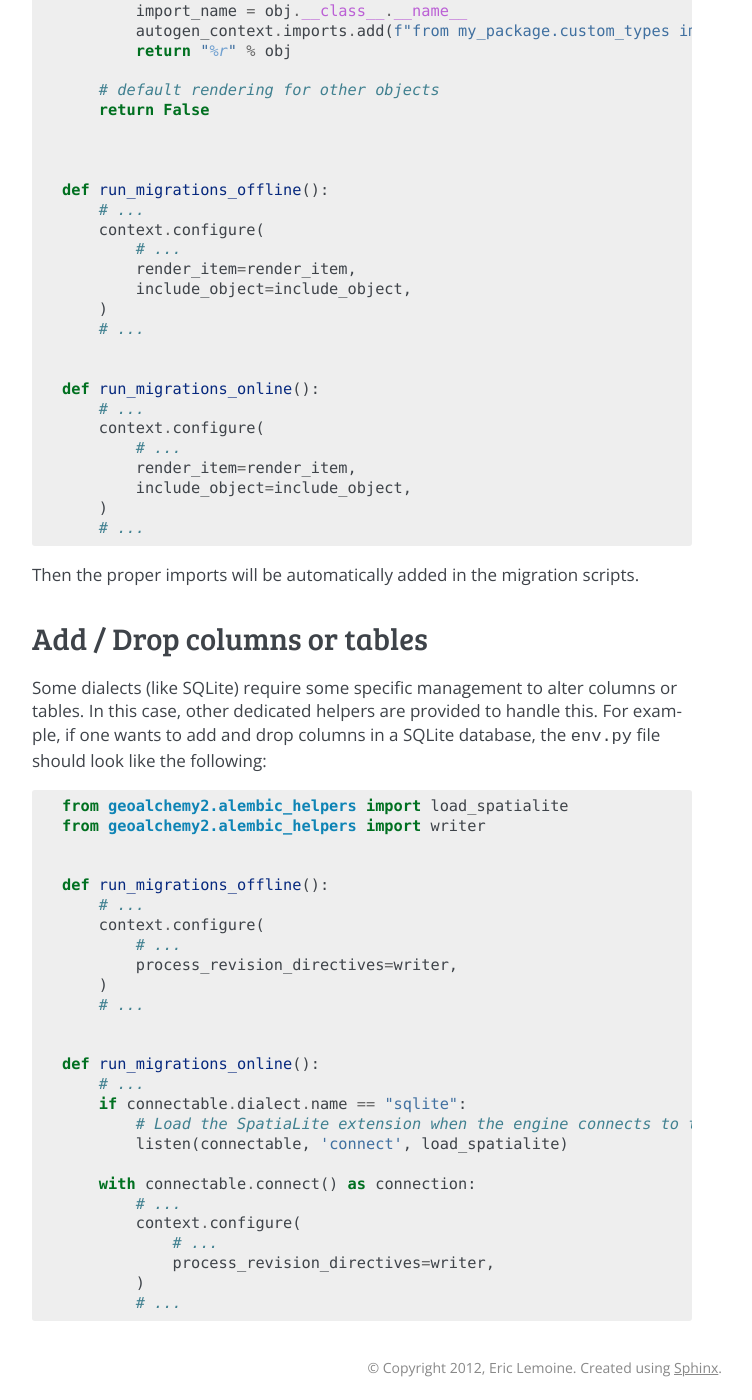
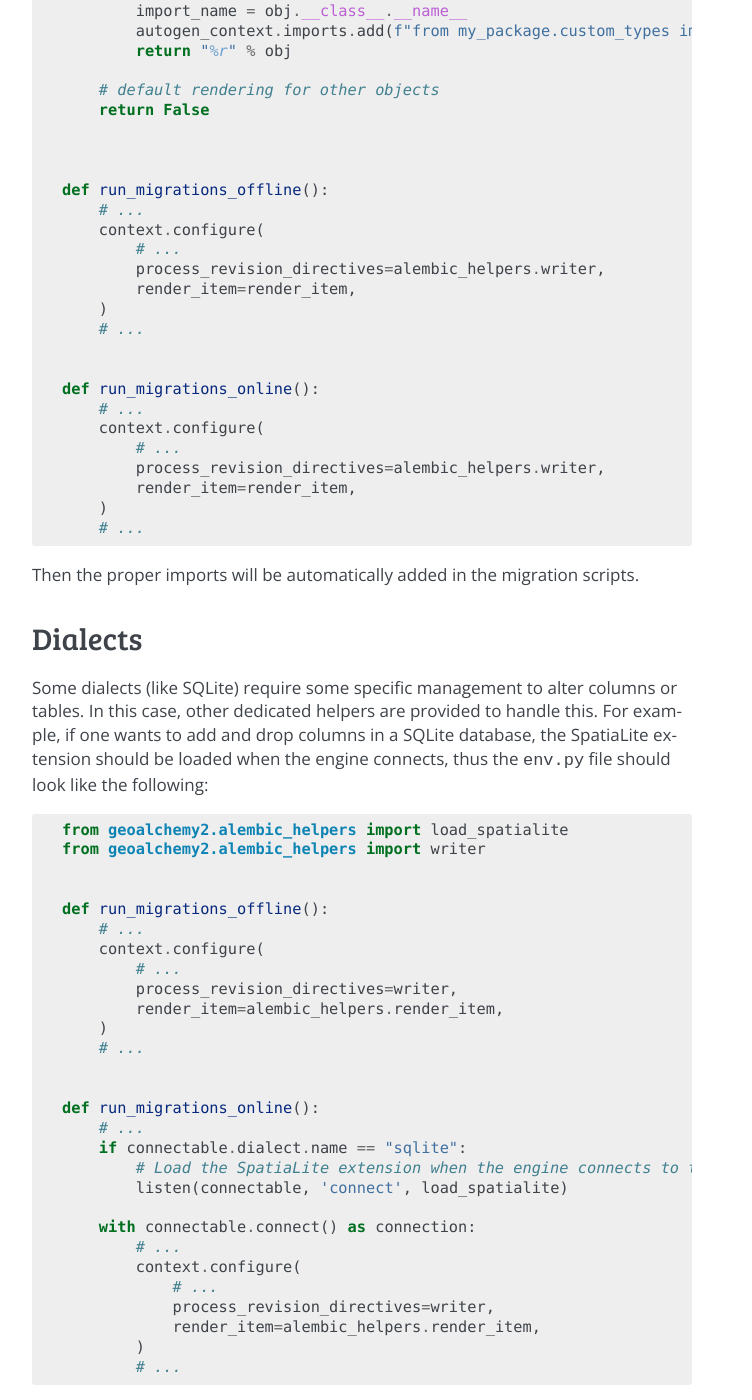
Before and after one commit to geoalchemy/geoalchemy2, a Sphinx documentation site: the page built from doc/alembic.rst, in a window 1280 px wide and 1400 px high, scrolled down 3432 px. Shown: the whole window, without its empty margins (388-1140 px from the left). Built offline with Sphinx 7.4.7, drawn with Linux system fonts in a browser that asks for light colours; pages that are not in the unit, such as notebooks, are missing from menus; the version number could not be read and is left out; some of the changed text lies outside the part shown.

Commit message:
Move load_spatialite and improve the doc for Alembic

```diff
--- a/doc/alembic.rst
+++ b/doc/alembic.rst
@@ -122,8 +122,8 @@ file used by Alembic, like in the following example:
         # ...
         context.configure(
             # ...
-            render_item=render_item,
-            include_object=include_object,
+            process_revision_directives=alembic_helpers.writer,
+            render_item=alembic_helpers.render_item,
         )
         # ...
 
@@ -132,12 +132,12 @@ file used by Alembic, like in the following example:
         # ...
         context.configure(
             # ...
-            render_item=render_item,
-            include_object=include_object,
+            process_revision_directives=alembic_helpers.writer,
+            render_item=alembic_helpers.render_item,
         )
         # ...
 
-After running the ``alembic`` command, the migration script will be properly generated and should
+After running the ``alembic`` command, the migration script should be properly generated and should
 not need to be manually edited.
 
 
@@ -188,8 +188,8 @@ in ``my_package.custom_types``, you just have to edit the ``env.py`` file like t
         # ...
         context.configure(
             # ...
+            process_revision_directives=alembic_helpers.writer,
             render_item=render_item,
-            include_object=include_object,
         )
         # ...
 
@@ -198,20 +198,21 @@ in ``my_package.custom_types``, you just have to edit the ``env.py`` file like t
         # ...
         context.configure(
             # ...
+            process_revision_directives=alembic_helpers.writer,
             render_item=render_item,
-            include_object=include_object,
         )
         # ...
 
 Then the proper imports will be automatically added in the migration scripts.
 
 
-Add / Drop columns or tables
-----------------------------
+Dialects
+--------
 
 Some dialects (like SQLite) require some specific management to alter columns or tables. In this
 case, other dedicated helpers are provided to handle this. For example, if one wants to add and drop
-columns in a SQLite database, the ``env.py`` file should look like the following:
+columns in a SQLite database, the SpatiaLite extension should be loaded when the engine connects,
+thus the ``env.py`` file should look like the following:
 
 .. code-block:: python
 
@@ -224,6 +225,7 @@ columns in a SQLite database, the ``env.py`` file should look like the following
         context.configure(
             # ...
             process_revision_directives=writer,
+            render_item=alembic_helpers.render_item,
         )
         # ...
 
@@ -239,5 +241,6 @@ columns in a SQLite database, the ``env.py`` file should look like the following
             context.configure(
                 # ...
                 process_revision_directives=writer,
+                render_item=alembic_helpers.render_item,
             )
             # ...
```
Also changed, not shown: other parts of doc/alembic.rst (+5 -5 lines), geoalchemy2/__init__.py (+19 -0 lines), 3 other files.
